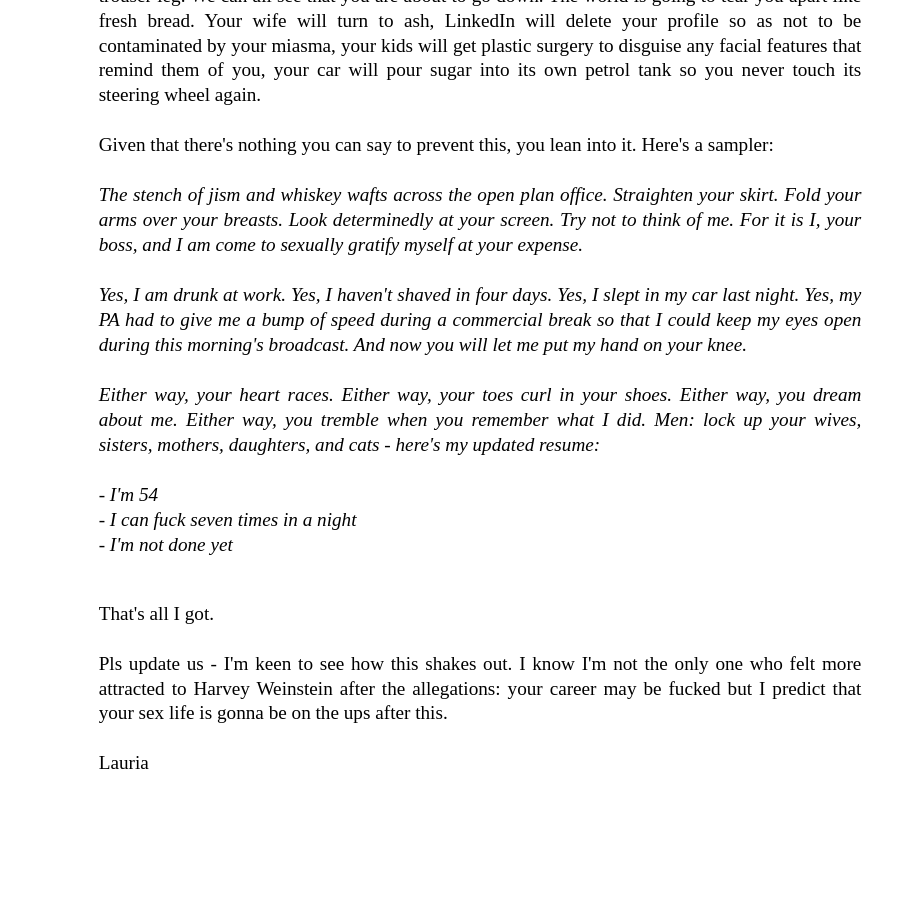
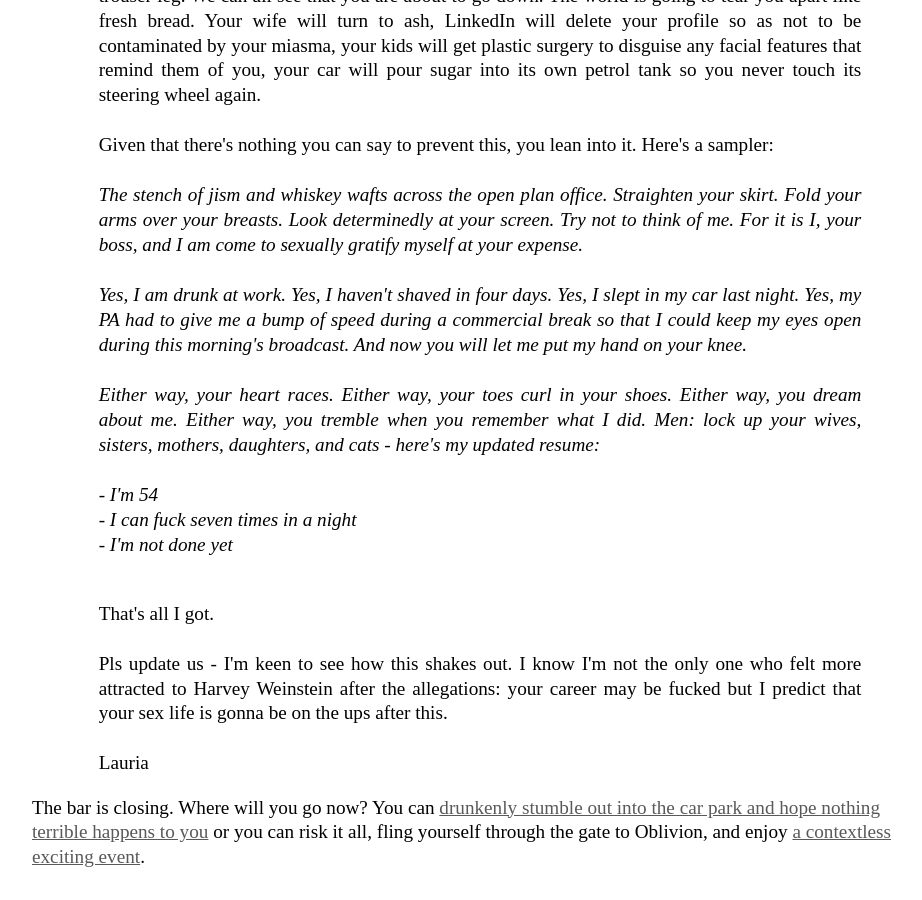
Before and after one commit to Pinelife/pinelife.github.io, a Jekyll site: the page Hellhole/Room10.html, which Jekyll copies as it is, in a window 1280 px wide and 900 px high, scrolled down 2054 px. Shown: the whole window, without its empty margins (160-1082 px from the left). Built offline with Jekyll 4.4.1, drawn with Linux system fonts in a browser that asks for light colours; before the commit the page ends 2860 px from its top, so only the background shows below that.

Commit message:
Update Room10.html

```diff
--- a/Hellhole/Room10.html
+++ b/Hellhole/Room10.html
@@ -199,3 +199,5 @@ ___________
 	Lauria
 
 </p>
+<p>The bar is closing. Where will you go now? You can <a href = "Room9.html">drunkenly stumble out into the car park and
+	hope nothing terrible happens to you</a> or you can risk it all, fling yourself through the gate to Oblivion, and enjoy <a href ="excitingevent2.html">a contextless exciting event</a>.
```
